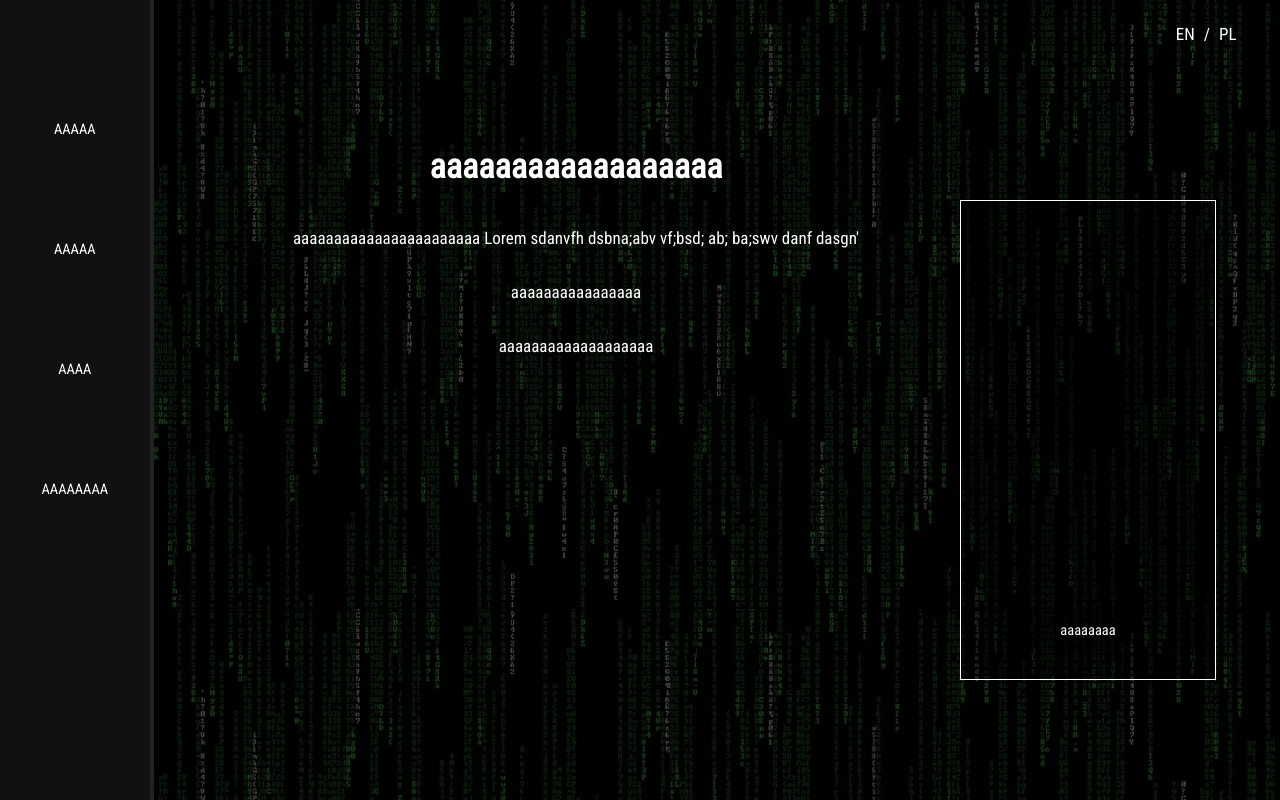
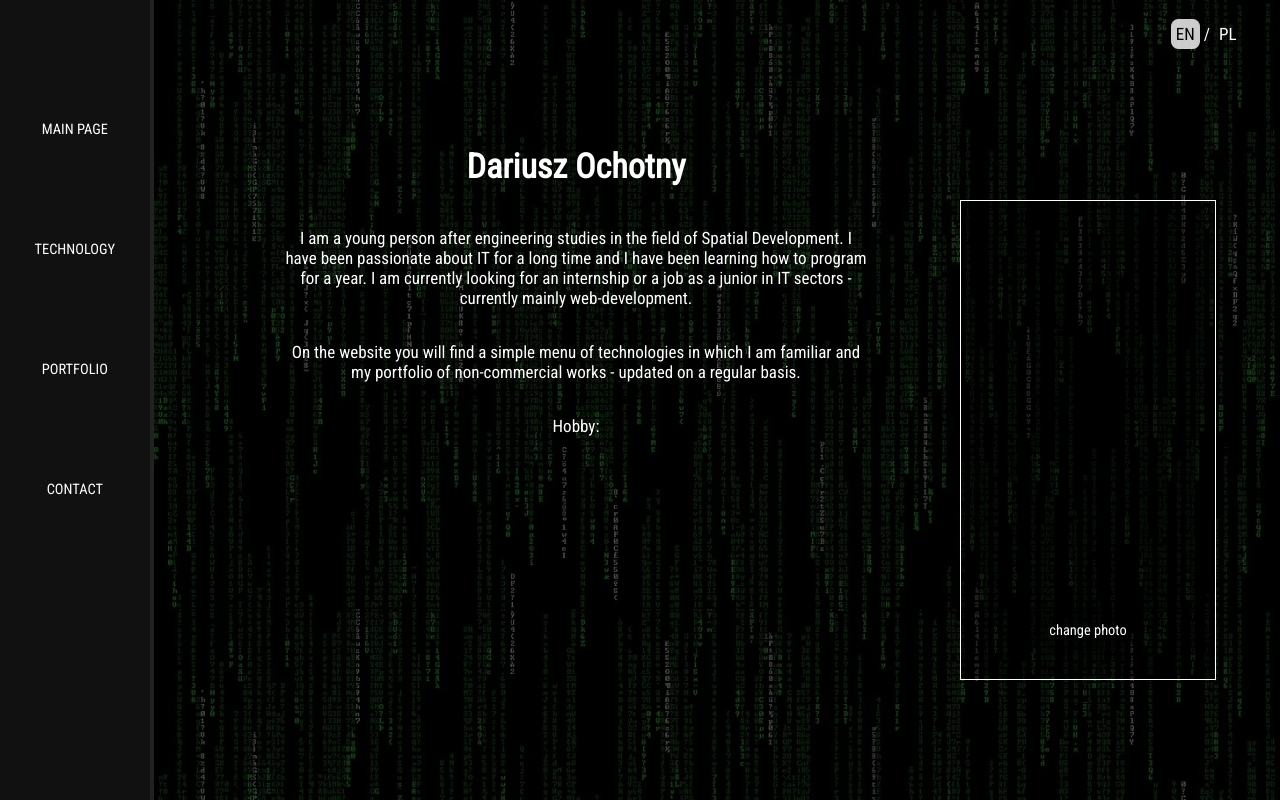
Before and after one commit to Geris-cloud/portfolio_app, a Next.js app: page / in a window 1280 px wide. Built offline with nearby package versions, Linux system fonts and the light colour scheme.

Commit message:
Add basics 2

```diff
--- a/components/mainpage.js
+++ b/components/mainpage.js
@@ -1,36 +1,28 @@
 import Head from 'next/head'
 import WrapNav from './nav'
-// import Lan from '../components/lan'
 import styles from '../styles/mainpage.module.scss'
 
-export default function Mainpage() {
+export default function Mainpage({ langFlag }) {
     return (
         <>
             <Head>
                 <title>Dariusz Ochotny</title>
                 <link rel="icon" href="/home-solid.svg" />
             </Head>
-            <WrapNav>
+            <WrapNav langFlag={langFlag}>
                 <header className={styles.myname}>
-                    <h1>aaaaaaaaaaaaaaaaaa</h1>
-                    <p>aaaaaaaaaaaaaaaaaaaaaaa Lorem sdanvfh dsbna;abv vf;bsd; ab; ba;swv danf dasgn'</p>
-                    <p>aaaaaaaaaaaaaaaa</p>
-                    <p>aaaaaaaaaaaaaaaaaaa</p>
+                    <h1>Dariusz Ochotny</h1>
+                    <p>{langFlag ? 'Jestem młodą osobą po studiach inżynierskich na kierunku Gospodarka Przestrzenna. Informatyką pasjonuję się od dawna. Programować uczę się od roku. Aktualnie szukam stażu lub pracy jako junior w sektorach IT - na chwilę obecną głównie web-development.' : 'I am a young person after engineering studies in the field of Spatial Development. I have been passionate about IT for a long time and I have been learning how to program for a year. I am currently looking for an internship or a job as a junior in IT sectors - currently mainly web-development.'}</p>
+                    <p>{langFlag ? 'Na stronie znajdą Państwo proste menu składające się na technologie w których jestem zaznajomiony oraz moje portfolio prac niekomercyjnych - aktualizowane na bieżąco.' : 'On the website you will find a simple menu of technologies in which I am familiar and my portfolio of non-commercial works - updated on a regular basis.'}</p>
+                    <p>Hobby:</p>
                     <p><i className="fas fa-gamepad" alt="gaming" title="gaming"></i><i className="fas fa-dumbbell" alt="gym"
                         title="gym"></i><i className="fas fa-laptop-code" alt="coding" title="coding"></i><i
                             className="fas fa-memory" alt="technology" title="technology"></i>
                     </p>
-                    <p className={styles.photo}><span>aaaaaaaa</span></p>
+                    <p className={styles.photo}><span>{langFlag ? 'zmień zdjęcie' : 'change photo'}</span></p>
                     <div className={styles.photo}></div>
                 </header>
             </WrapNav>
         </>
     )
 }
-
-{/* <Head>
-                <title>Dariusz Ochotny</title>
-                <link rel="icon" href="/home-solid.svg" />
-            </Head> */}
-{/* <Nav></Nav> */ }
-{/* <Lan></Lan> */ }
--- a/components/nav.js
+++ b/components/nav.js
@@ -2,7 +2,7 @@ import { useState } from 'react'
 import styles from '../styles/nav.module.scss'
 import Wrapper from '../components/wrapper'
 
-export default function WrapNav({ children }) {
+export default function WrapNav({ children, langFlag }) {
   const [toggle, setToggle] = useState(false)
 
   const hamburgerPull = () => {
@@ -21,19 +21,19 @@ export default function WrapNav({ children }) {
     <>
       <nav className={styles.pc}>
         <ul>
-          <li><a href="#">aaaaa</a></li>
-          <li><a href="technology/index.html">aaaaa</a></li>
-          <li><a href="portfolio/index.html">aaaa</a></li>
-          <li><a href="contact/index.html">aaaaaaaa</a></li>
+          <li><a href="#">{langFlag ? 'strona główna' : 'main page'}</a></li>
+          <li><a href="technology/index.html">{langFlag ? 'technologie' : 'technology'}</a></li>
+          <li><a href="portfolio/index.html">portfolio</a></li>
+          <li><a href="contact/index.html">{langFlag ? 'kontakt' : 'contact'}</a></li>
         </ul>
       </nav>
       <nav className={styles.hamburger}>
         <div className={classChange()}>
           <ul>
-            <li><a href="#" onClick={hamburgerPull}>aaaaaaa</a></li>
-            <li><a href="technology/index.html" onClick={hamburgerPull}>aaaaaa</a></li>
-            <li><a href="portfolio/index.html" onClick={hamburgerPull}>aaaaaaaa</a></li>
-            <li><a href="contact/index.html" onClick={hamburgerPull}>aaaaaaaa</a></li>
+            <li><a href="#" onClick={hamburgerPull}>{langFlag ? 'strona główna' : 'main page'}</a></li>
+            <li><a href="technology/index.html" onClick={hamburgerPull}>{langFlag ? 'technologie' : 'technology'}</a></li>
+            <li><a href="portfolio/index.html" onClick={hamburgerPull}>portfolio</a></li>
+            <li><a href="contact/index.html" onClick={hamburgerPull}>{langFlag ? 'kontakt' : 'contact'}</a></li>
           </ul>
         </div>
         <i className="fas fa-bars" onClick={hamburgerPull}></i>
@@ -41,10 +41,6 @@ export default function WrapNav({ children }) {
       <Wrapper data={toggle}>
         {children}
       </Wrapper>
-      {/* <div className={`${styles.wrap} ${wrapClassChange()}`}>
-        {children}
-        <footer></footer>
-      </div> */}
     </>
   )
 }
--- a/pages/index.js
+++ b/pages/index.js
@@ -1,14 +1,69 @@
 import Mainpage from '../components/mainpage'
 import styles from '../styles/language.module.scss'
+import { useState, useEffect } from 'react'
 
 export default function Home() {
+  if (typeof window !== 'undefined') {
+    if (localStorage.getItem('lanFlag' === null)) {
+      localStorage.setItem('lanFlag', true)
+    }
+  }
+
+  // const [language, setLanguage] = useState(typeof window !== 'undefined' ? localStorage.getItem('lanFlag') : true)
+
+  const changeLangEn = () => {
+    localStorage.setItem('lanFlag', false)
+  }
+  const changeLangPl = () => {
+    localStorage.setItem('lanFlag', true)
+  }
+
+  const [language, setLanguage] = useState(typeof window !== 'undefined' ? localStorage.getItem('lanFlag') : true)
+
+  // useEffect(() => {
+  //   localStorage.setItem('lanFlag', language)
+  // })
+
+  // const [language, setLanguage] = useState(true)
+
+  // const changeLangEn = () => {
+  //   setLanguage(false)
+  // }
+  // const changeLangPl = () => {
+  //   setLanguage(true)
+  // }
+
+  let changeEn = {};
+  let changePl = {}
+  const switchBtn = () => {
+    if (language) {
+      changeEn = {
+        'background-color': 'transparent',
+        'color': '#fff',
+      }
+      changePl = {
+        'background-color': 'rgba(255, 255, 255, 0.8)',
+        'color': '#000',
+      }
+    } else {
+      changeEn = {
+        'background-color': 'rgba(255, 255, 255, 0.8)',
+        'color': '#000',
+      }
+      changePl = {
+        'background-color': 'transparent',
+        'color': '#fff',
+      }
+    }
+  }
+  switchBtn();
+
   return (
     <>
-
       <div className={styles.lang}>
-        <p><span>en</span> / <span>pl</span></p>
+        <p><span style={changeEn} onClick={changeLangEn}>en</span> / <span style={changePl} onClick={changeLangPl}>pl</span></p>
       </div>
-      <Mainpage></Mainpage>
+      <Mainpage langFlag={language}></Mainpage>
     </>
   )
 }
```
